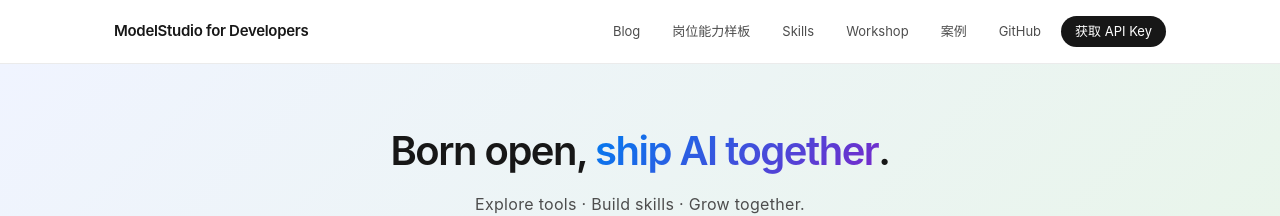
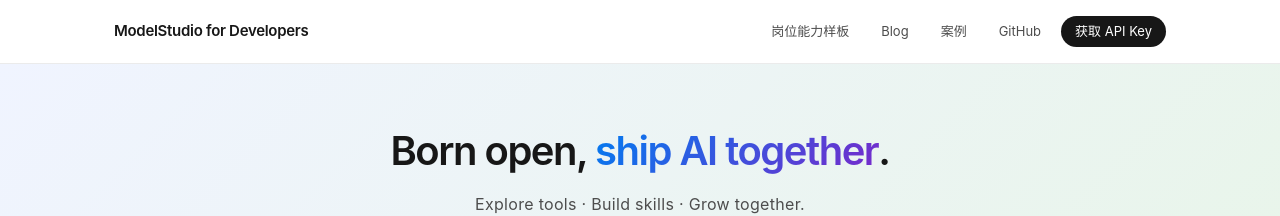
Before and after one commit to joeytoday/modelstudioai.github.io, a Jekyll site: the page built from index.md, in a window 1280 px wide. Shown: the top 216 px of the page. Built offline with Jekyll 4.4.1, drawn with Linux system fonts in a browser that asks for light colours.

Commit message:
refactor: simplify top nav to 岗位能力样板/Blog/案例/GitHub + CTA

```diff
--- a/_layouts/home.html
+++ b/_layouts/home.html
@@ -196,10 +196,8 @@ body { font-family: var(--font-sans); color: var(--ink); line-height: 1.5; backg
   <div class="nav-inner">
     <a href="/" class="nav-logo">ModelStudio for Developers</a>
     <div class="nav-links">
+      <a href="/playbook/">岗位能力样板</a>
       <a href="/blog/">Blog</a>
-      <a href="/playbook/">岗位能力样板</a>
-      <a href="/skills/">Skills</a>
-      <a href="/workshop/">Workshop</a>
       <a href="/showcase/">案例</a>
       <a href="https://github.com/modelstudioai" target="_blank">GitHub</a>
       <a href="{{ site.bailian_apikey_url }}" class="nav-cta" target="_blank">获取 API Key</a>
```
